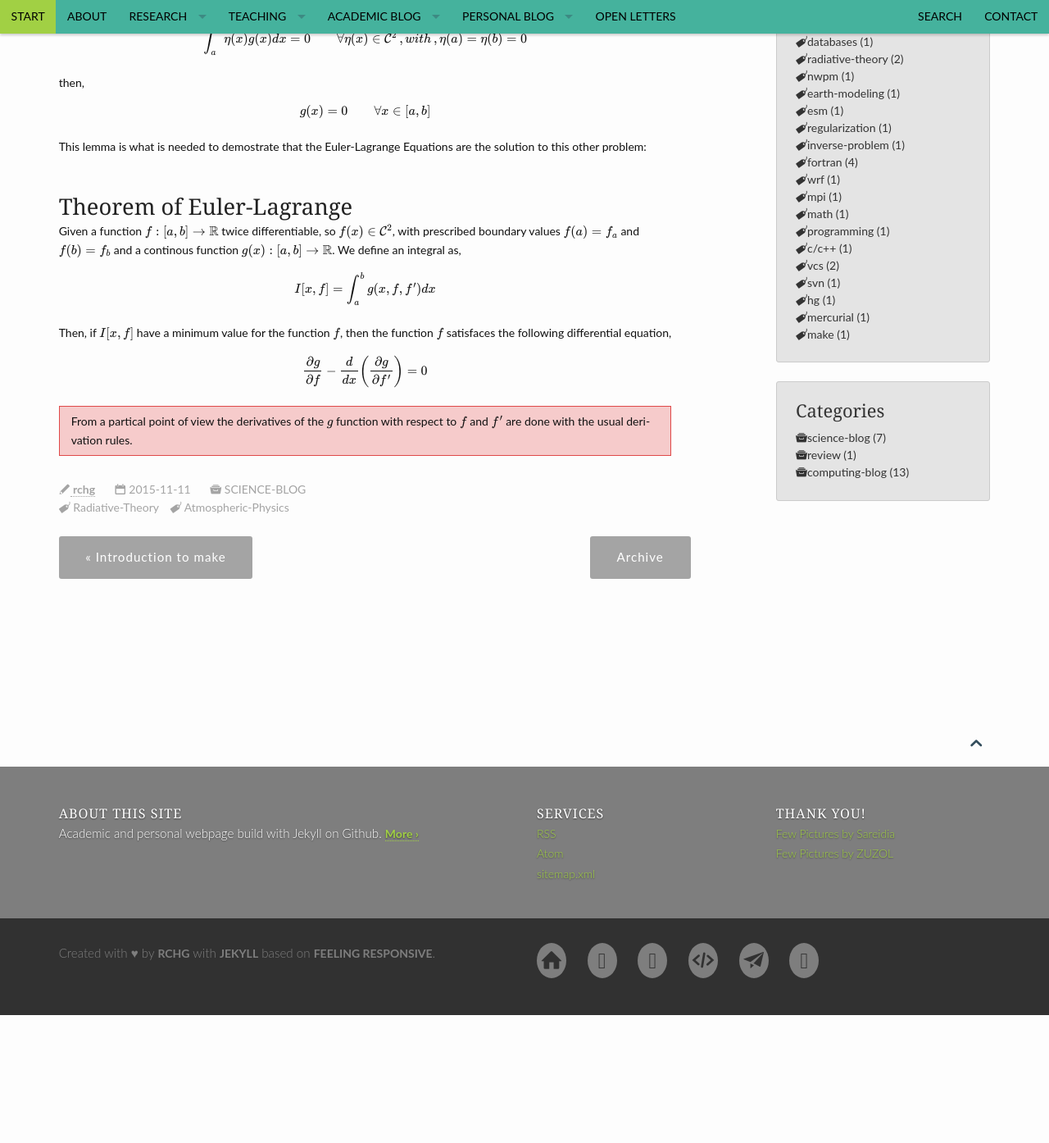
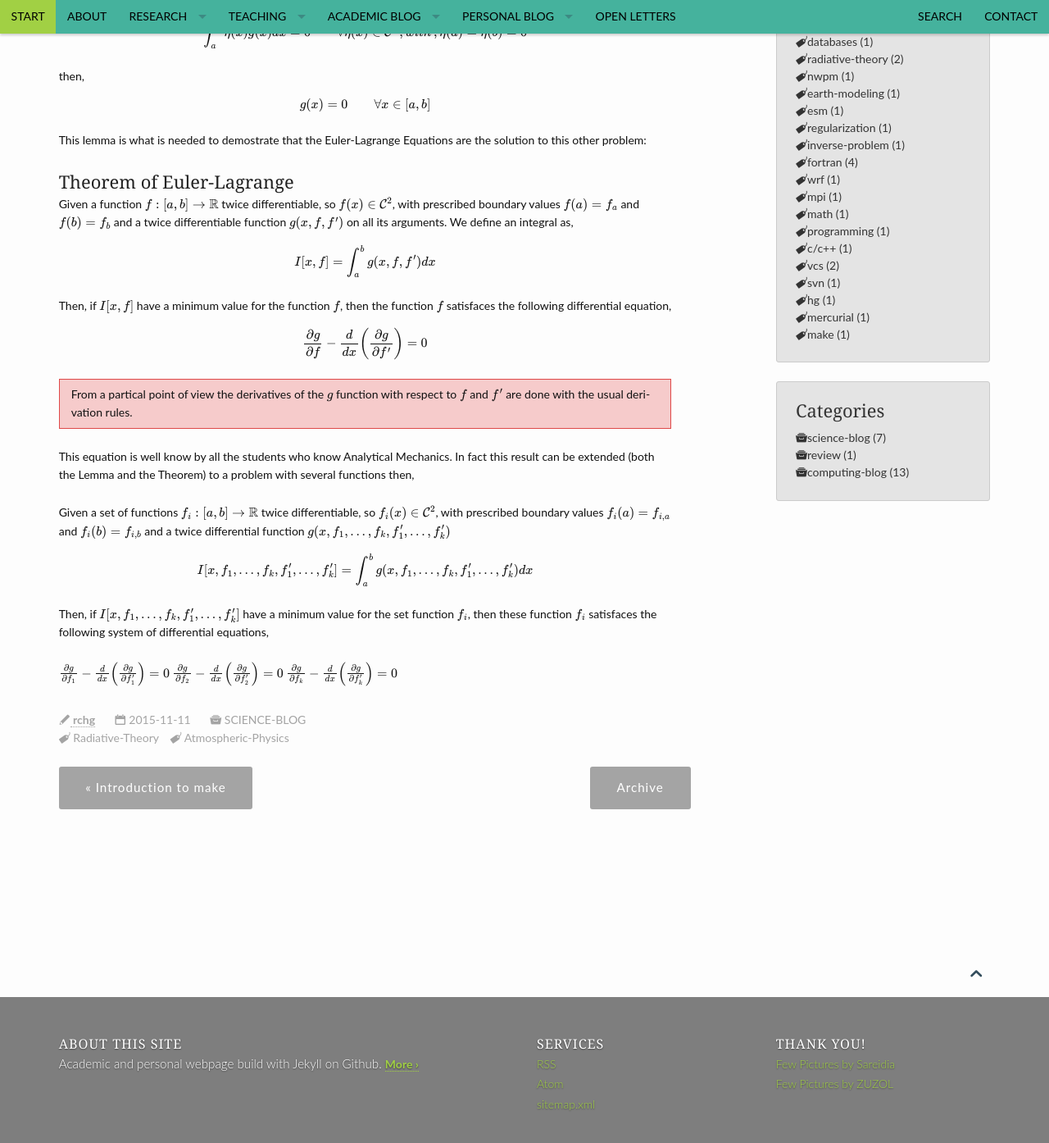
Before and after one commit to RCHG/rchg.github.io, a Jekyll site: the page built from _posts/2015-11-11-Euler-Lagrange.md, in a window 1280 px wide and 1400 px high, scrolled down 630 px. Shown: the top 1394 px of the window at 82% size. Built offline with Jekyll 4.4.1, drawn with Linux system fonts in a browser that asks for light colours; formulas are drawn with MathJax 3; before the commit the page ends 1868 px from its top, so only the background shows below that.

Commit message:
Update 2015-11-11-Euler-Lagrange.md

```diff
--- a/_posts/2015-11-11-Euler-Lagrange.md
+++ b/_posts/2015-11-11-Euler-Lagrange.md
@@ -20,7 +20,7 @@ header:
 **Previous**: The Euler-Lagrance Equations are well known from Analitic Mechanics and Minimum Action Principle, a very elegant alternative to Newton formulation of Mechanics. Here is exposed just as a mathematical tool within Calculus of Variations branch of Mathematical Analysis.
 {:.smallblock}
 
-### An important preliminar result
+#### An important preliminar result
 
 
 Given to real numbers a and b with $$a<b \in R$$ and a continous function $$g(x): [a,b]\rightarrow \mathbb{R}$$. If,
@@ -35,10 +35,10 @@ $$g(x)=0 \qquad \forall x\in [a,b] $$
 This lemma is what is needed to demostrate that the Euler-Lagrange Equations are the solution to this other problem:
 
 
-## Theorem of Euler-Lagrange
+### Theorem of Euler-Lagrange
 
 
-Given a function $$f:[a,b]\rightarrow\mathbb{R}$$ twice differentiable, so $$f(x)\in \mathcal{C}^{2}$$, with prescribed boundary values $$f(a)=f_{a}$$ and  $$f(b)=f_{b}$$ and a continous function $$g(x): [a,b]\rightarrow \mathbb{R}$$. We define an integral as,
+Given a function $$f:[a,b]\rightarrow\mathbb{R}$$ twice differentiable, so $$f(x)\in \mathcal{C}^{2}$$, with prescribed boundary values $$f(a)=f_{a}$$ and  $$f(b)=f_{b}$$ and a twice differentiable function $$g(x,f,f')$$ on all its arguments. We define an integral as,
 
 $$I[x,f] = \int_{a}^{b}g(x,f,f')dx $$
 
@@ -49,3 +49,15 @@ $$\frac{\partial g}{\partial f} - \frac{d}{dx}\left( \frac{\partial g}{\partial
 
 From a partical point of view the derivatives of the $$g$$ function with respect to $$f$$ and $$f'$$ are done with the usual derivation rules.
 {:.notice}
+
+This equation is well know by all the students who know Analytical Mechanics. In fact this result can be extended (both the Lemma and the Theorem) to a problem with several functions then,
+
+Given a set of functions $$f_{i}:[a,b]\rightarrow\mathbb{R}$$ twice differentiable, so $$f_{i}(x)\in \mathcal{C}^{2}$$, with prescribed boundary values $$f_{i}(a)=f_{i,a}$$ and  $$f_{i}(b)=f_{i,b}$$ and a twice differential function $$g(x,f_{1},...,f_{k},f'_{1},...,f'_{k})$$
+
+$$I[x,f_{1},...,f_{k},f'_{1},...,f'_{k}] = \int_{a}^{b}g(x,f_{1},...,f_{k},f'_{1},...,f'_{k})dx $$
+
+Then, if $$I[x,f_{1},...,f_{k},f'_{1},...,f'_{k}]$$ have a minimum value for the set function $$f_{i}$$, then these function $$f_{i}$$ satisfaces the following system of differential equations,
+
+$$\frac{\partial g}{\partial f_{1}} - \frac{d}{dx}\left( \frac{\partial g}{\partial f'_{1}} \right)=0 $$
+$$\frac{\partial g}{\partial f_{2}} - \frac{d}{dx}\left( \frac{\partial g}{\partial f'_{2}} \right)=0 $$
+$$\frac{\partial g}{\partial f_{k}} - \frac{d}{dx}\left( \frac{\partial g}{\partial f'_{k}} \right)=0 $$
```
